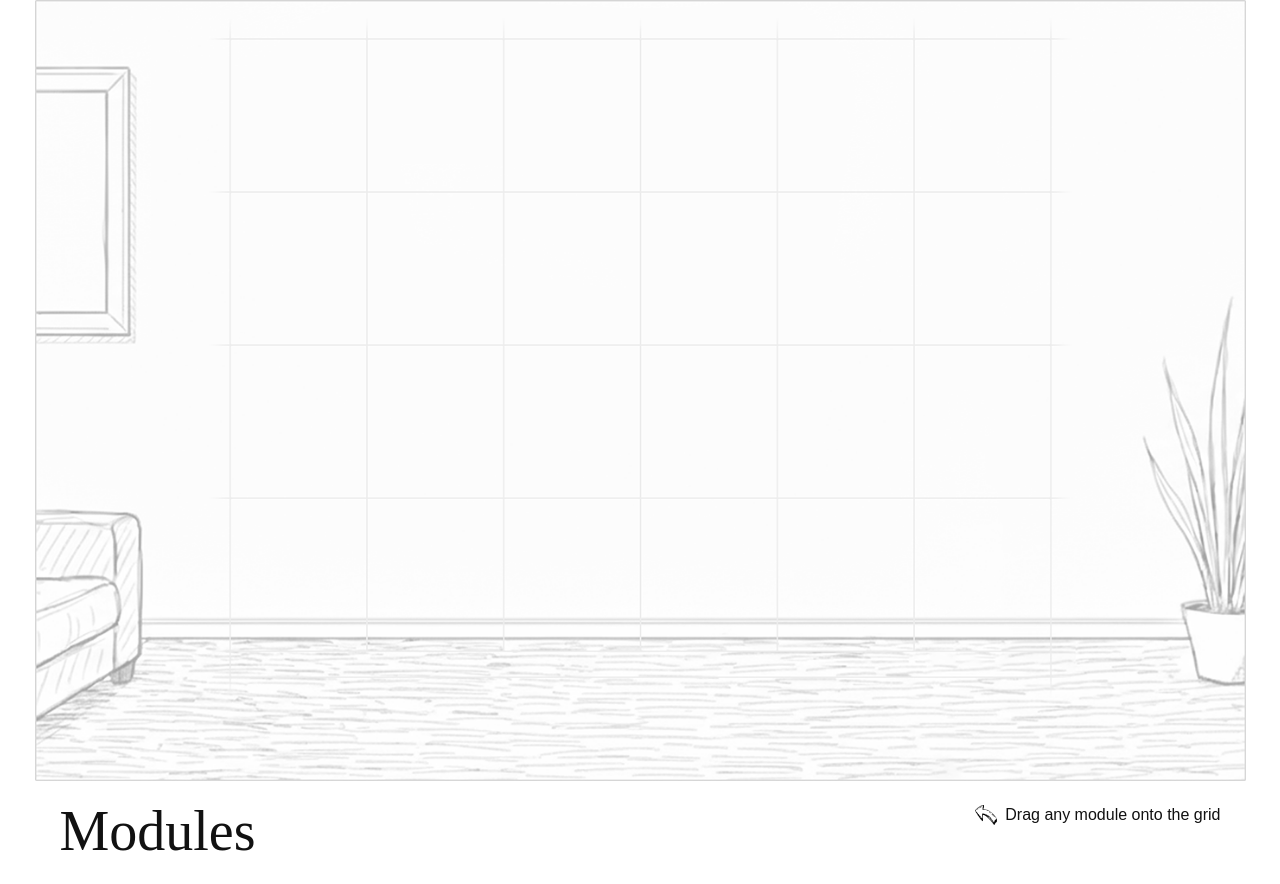
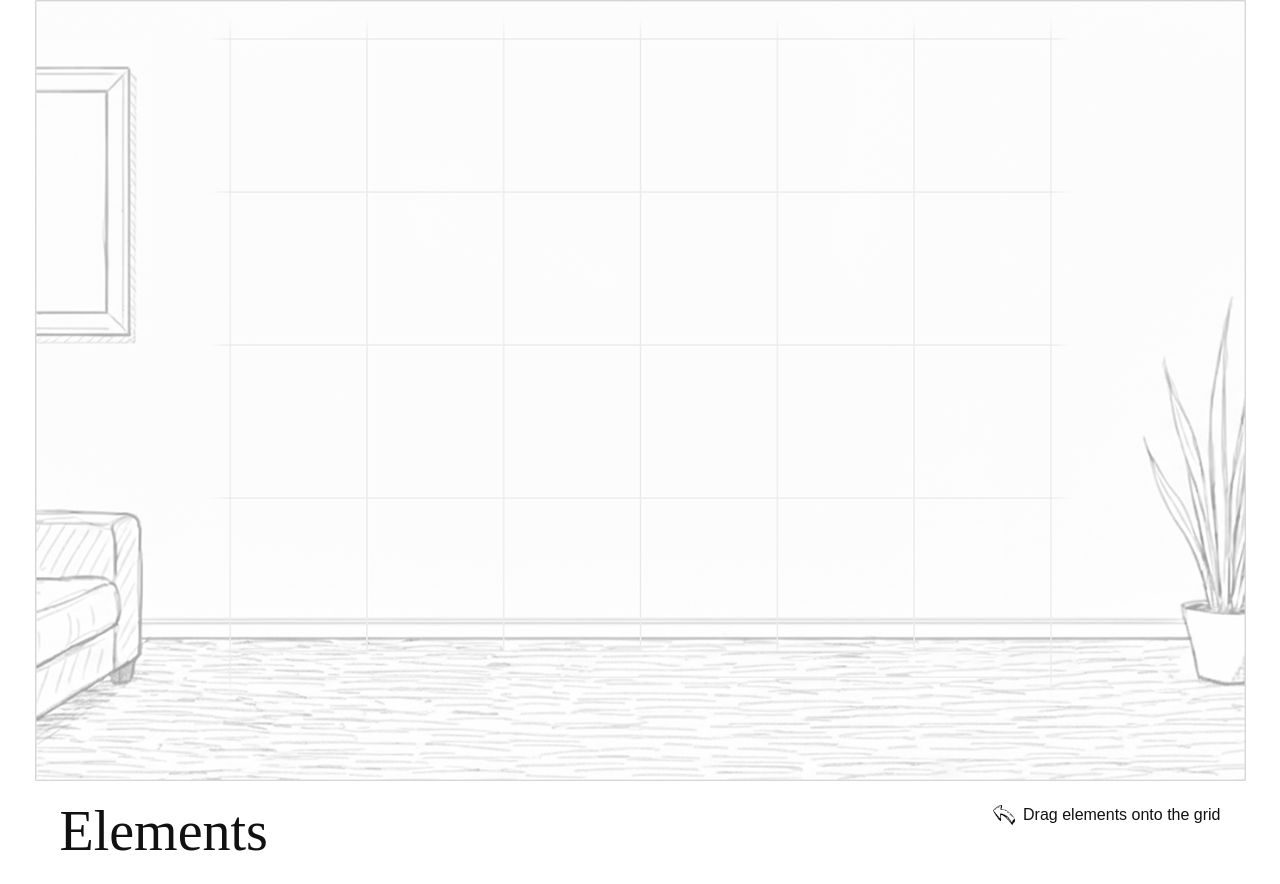
Before and after one commit to mvaloatto/groovaly-module-builder-demo, a React (Vite) app: page / in a window 1280 px wide. Shown: the top 884 px of the page. Built offline with nearby package versions, Linux system fonts and the light colour scheme; a web font is replaced by a local one.

Commit message:
Update builder UI copy: Elements and Clear grid labels

```diff
--- a/src/components/ModuleBuilder.tsx
+++ b/src/components/ModuleBuilder.tsx
@@ -1084,7 +1084,7 @@ export function ModuleBuilder({
             {hasPlacedItems ? (
               <button type="button" className="mb-reset-link mb-reset-link-overlay" onClick={resetBuilder}>
                 <img src={withBase('/images/icons/icon_reset.png')} alt="" aria-hidden="true" />
-                Reset grid
+                Clear grid
               </button>
             ) : null}
 
@@ -1105,7 +1105,7 @@ export function ModuleBuilder({
                     onClick={resetBuilder}
                   >
                     <img src={withBase('/images/icons/icon_reset.png')} alt="" aria-hidden="true" />
-                    Reset grid
+                    Clear grid
                   </button>
                 </div>
               </div>
@@ -1138,11 +1138,11 @@ export function ModuleBuilder({
 
         <aside className={`mb-side ${hasPlacedItems ? 'has-modules' : ''}`} aria-label="Modules panel">
           <div className="mb-side-head">
-            <h2 className="mb-side-title">Modules</h2>
+            <h2 className="mb-side-title">Elements</h2>
             <div className="mb-side-head-right">
               <div className="mb-side-subtitle">
                 <img src={withBase('/images/icons/icon_drag.png')} alt="" aria-hidden="true" />
-                <span>Drag any module onto the grid</span>
+                <span>Drag elements onto the grid</span>
               </div>
               {hasPlacedItems ? (
                 <button
```
